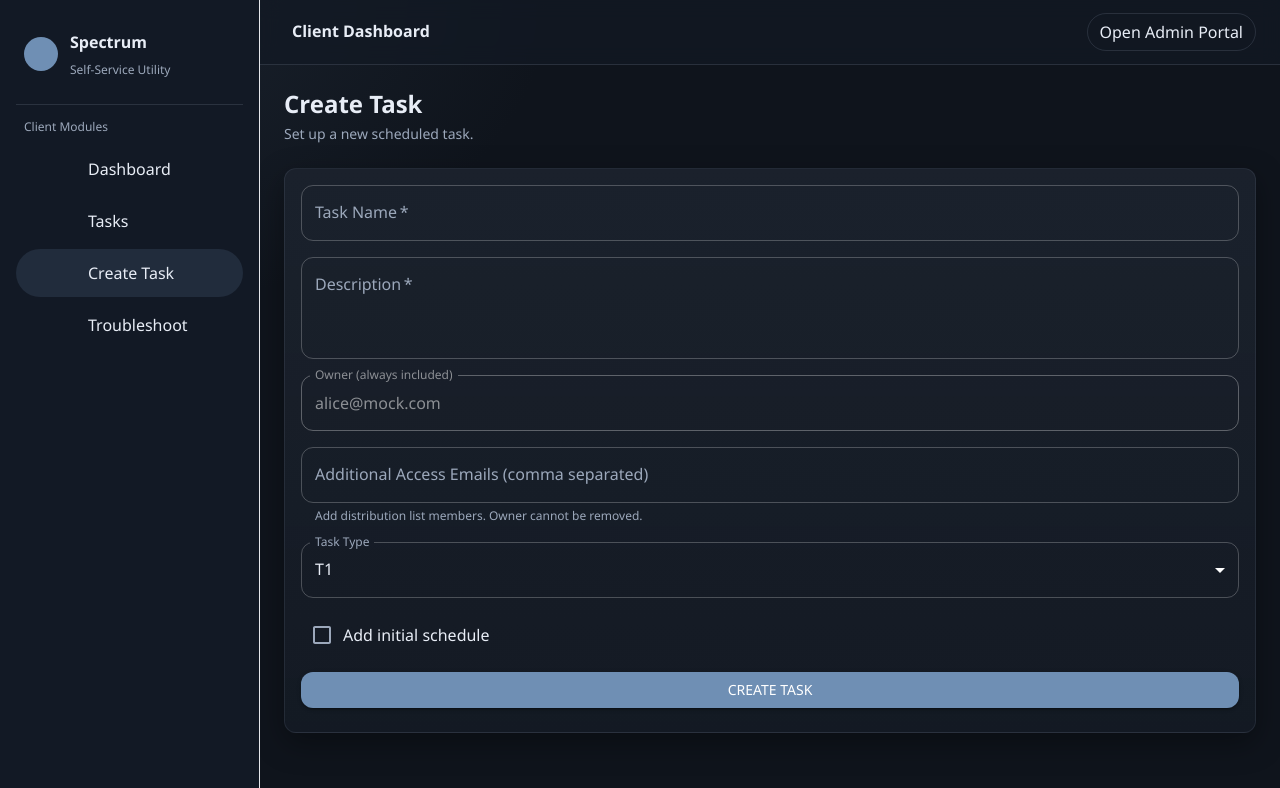
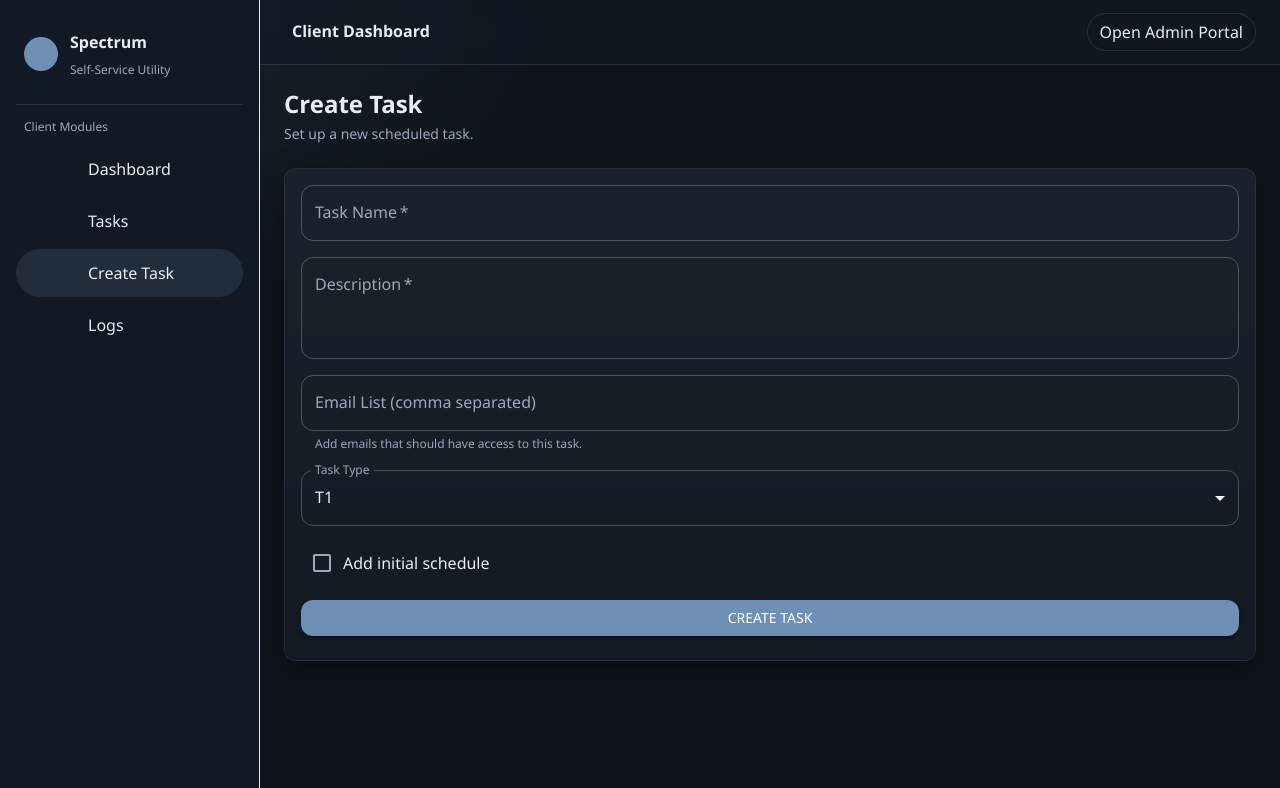
Before and after one commit to kirthickeaswar/self-service-frontend, a React (Vite) app: page /client/create-task in a window 1280 px wide. Shown: the top 788 px of the page. Built offline with nearby package versions, Linux system fonts and the light colour scheme; some icons are missing.

Commit message:
without rbac

```diff
--- a/src/app/router.tsx
+++ b/src/app/router.tsx
@@ -66,6 +66,7 @@ export const router = createBrowserRouter([
       { path: 'tasks', element: <ClientTasksPage /> },
       { path: 'tasks/:taskId', element: <ClientTaskDetailsPage /> },
       { path: 'create-task', element: <ClientCreateTaskPage /> },
+      { path: 'logs', element: <ClientTroubleshootPage /> },
       { path: 'troubleshoot', element: <ClientTroubleshootPage /> },
     ],
   },
--- a/src/components/layout/AppShell.tsx
+++ b/src/components/layout/AppShell.tsx
@@ -1,10 +1,9 @@
 import MenuIcon from '@mui/icons-material/Menu';
 import TimelineIcon from '@mui/icons-material/Timeline';
-import TroubleshootIcon from '@mui/icons-material/Troubleshoot';
+import DescriptionIcon from '@mui/icons-material/Description';
 import AddTaskIcon from '@mui/icons-material/AddTask';
 import DashboardIcon from '@mui/icons-material/Dashboard';
 import AssignmentIcon from '@mui/icons-material/Assignment';
-import DescriptionIcon from '@mui/icons-material/Description';
 import CategoryIcon from '@mui/icons-material/Category';
 import {
   AppBar,
@@ -37,7 +36,7 @@ const clientLinks: MenuLink[] = [
   { label: 'Dashboard', path: '/client/dashboard', icon: <DashboardIcon fontSize="small" /> },
   { label: 'Tasks', path: '/client/tasks', icon: <AssignmentIcon fontSize="small" /> },
   { label: 'Create Task', path: '/client/create-task', icon: <AddTaskIcon fontSize="small" /> },
-  { label: 'Troubleshoot', path: '/client/troubleshoot', icon: <TroubleshootIcon fontSize="small" /> },
+  { label: 'Logs', path: '/client/logs', icon: <DescriptionIcon fontSize="small" /> },
 ];
 
 const adminLinks: MenuLink[] = [
--- a/src/features/tasks/components/TaskForm.tsx
+++ b/src/features/tasks/components/TaskForm.tsx
@@ -1,7 +1,7 @@
 import { Alert, Button, Card, CardContent, Checkbox, FormControlLabel, MenuItem, Stack, TextField } from '@mui/material';
 import { useEffect, useState } from 'react';
 import { CreateScheduleInput, CreateTaskInput, TaskType } from '@/types/domain';
-import { ensureOwnerInAccess, parseAccessEmails } from '@/features/tasks/utils/access';
+import { parseAccessEmails } from '@/features/tasks/utils/access';
 import { useTaskTypes } from '@/features/tasks/hooks/useTaskTypes';
 import { ScheduleForm } from './ScheduleForm';
 
@@ -23,7 +23,7 @@ export const TaskForm = ({ owner, submitting, onSubmit }: TaskFormProps) => {
   const { taskTypes } = useTaskTypes();
   const [name, setName] = useState('');
   const [description, setDescription] = useState('');
-  const [additionalAccessEmails, setAdditionalAccessEmails] = useState('');
+  const [emailList, setEmailList] = useState('');
   const [type, setType] = useState<TaskType>('');
   const [includeSchedule, setIncludeSchedule] = useState(false);
   const [schedule, setSchedule] = useState<CreateScheduleInput>(defaultSchedule);
@@ -46,7 +46,7 @@ export const TaskForm = ({ owner, submitting, onSubmit }: TaskFormProps) => {
       await onSubmit({
         name: name.trim(),
         description: description.trim(),
-        accessEmails: ensureOwnerInAccess(owner, parseAccessEmails(additionalAccessEmails)),
+        accessEmails: parseAccessEmails(emailList),
         type,
         owner,
         schedule: includeSchedule ? schedule : undefined,
@@ -54,7 +54,7 @@ export const TaskForm = ({ owner, submitting, onSubmit }: TaskFormProps) => {
 
       setName('');
       setDescription('');
-      setAdditionalAccessEmails('');
+      setEmailList('');
       setType(taskTypes[0] ?? '');
       setIncludeSchedule(false);
       setSchedule(defaultSchedule);
@@ -78,15 +78,10 @@ export const TaskForm = ({ owner, submitting, onSubmit }: TaskFormProps) => {
             minRows={3}
           />
           <TextField
-            label="Owner (always included)"
-            value={owner}
-            disabled
-          />
-          <TextField
-            label="Additional Access Emails (comma separated)"
-            value={additionalAccessEmails}
-            onChange={(event) => setAdditionalAccessEmails(event.target.value)}
-            helperText="Add distribution list members. Owner cannot be removed."
+            label="Email List (comma separated)"
+            value={emailList}
+            onChange={(event) => setEmailList(event.target.value)}
+            helperText="Add emails that should have access to this task."
           />
           <TextField select label="Task Type" value={type} onChange={(event) => setType(event.target.value as TaskType)}>
             {taskTypes.map((taskType) => (
--- a/src/mocks/server.ts
+++ b/src/mocks/server.ts
@@ -11,7 +11,6 @@ import {
   UpdateScheduleInput,
   UpdateTaskInput,
 } from '@/types/domain';
-import { ensureOwnerInAccess } from '@/features/tasks/utils/access';
 import { calculateNextRunAt } from '@/features/tasks/utils/schedule';
 import { mockDb } from './db';
 
@@ -182,7 +181,7 @@ export const apiServer = {
         id: taskId,
         name: input.name,
         description: input.description,
-        accessEmails: ensureOwnerInAccess(input.owner, input.accessEmails),
+        accessEmails: [...new Set(input.accessEmails.map((email) => email.trim().toLowerCase()).filter(Boolean))],
         type: input.type,
         owner: input.owner,
         status: schedules.length > 0 ? 'ACTIVE' : 'NOT_SCHEDULED',
@@ -219,7 +218,7 @@ export const apiServer = {
 
       task.name = input.name;
       task.description = input.description;
-      task.accessEmails = ensureOwnerInAccess(task.owner, input.accessEmails);
+      task.accessEmails = [...new Set(input.accessEmails.map((email) => email.trim().toLowerCase()).filter(Boolean))];
       task.type = input.type;
       task.updatedAt = new Date().toISOString();
 
--- a/src/pages/admin/AdminTasksPage.tsx
+++ b/src/pages/admin/AdminTasksPage.tsx
@@ -204,6 +204,7 @@ export const AdminTasksPage = () => {
           previousRunsByTask={previousRunsByTask}
           nextRunsByTask={nextRunsByTask}
           onView={(task) => navigate(`/admin/tasks/${task.id}`)}
+          onViewHistory={(task) => navigate(`/admin/logs?taskId=${task.id}`)}
           onTogglePause={(task) => void toggleStatus(task)}
           onDelete={(task) => setSelectedToDelete(task)}
         />
--- a/src/pages/client/ClientDashboardPage.tsx
+++ b/src/pages/client/ClientDashboardPage.tsx
@@ -1,5 +1,5 @@
 import AddCircleOutlineIcon from '@mui/icons-material/AddCircleOutline';
-import BugReportIcon from '@mui/icons-material/BugReport';
+import DescriptionIcon from '@mui/icons-material/Description';
 import { Alert, Button, Card, CardContent, List, ListItem, ListItemText, Skeleton, Stack, Typography } from '@mui/material';
 import Grid from '@mui/material/Grid';
 import { useEffect, useMemo, useState } from 'react';
@@ -96,8 +96,8 @@ export const ClientDashboardPage = () => {
             <Button startIcon={<AddCircleOutlineIcon />} variant="contained" onClick={() => navigate('/client/create-task')}>
               Create Task
             </Button>
-            <Button startIcon={<BugReportIcon />} variant="outlined" onClick={() => navigate('/client/troubleshoot')}>
-              Troubleshoot
+            <Button startIcon={<DescriptionIcon />} variant="outlined" onClick={() => navigate('/client/logs')}>
+              Logs
             </Button>
           </Stack>
         </CardContent>
--- a/src/pages/client/ClientTaskDetailsPage.tsx
+++ b/src/pages/client/ClientTaskDetailsPage.tsx
@@ -36,7 +36,7 @@ import { useSnackbar } from '@/app/SnackbarContext';
 import { tasksApi } from '@/features/tasks/api/tasksApi';
 import { ScheduleForm } from '@/features/tasks/components/ScheduleForm';
 import { useTaskTypes } from '@/features/tasks/hooks/useTaskTypes';
-import { ensureOwnerInAccess, parseAccessEmails, stringifyAccessEmails } from '@/features/tasks/utils/access';
+import { parseAccessEmails, stringifyAccessEmails } from '@/features/tasks/utils/access';
 import { formatRecurringRule, formatTimeDisplay } from '@/features/tasks/utils/schedule';
 import { CreateScheduleInput, Schedule, Task, TaskType } from '@/types/domain';
 
@@ -145,7 +145,7 @@ export const ClientTaskDetailsPage = () => {
   const saveTaskEdit = async () => {
     if (Number.isNaN(taskIdNumber)) return;
     try {
-      const accessEmails = ensureOwnerInAccess(task?.owner ?? '', parseAccessEmails(taskAdditionalAccessEmails));
+      const accessEmails = parseAccessEmails(taskAdditionalAccessEmails);
       await tasksApi.update(taskIdNumber, {
         name: taskName.trim(),
         description: taskDescription.trim(),
@@ -248,13 +248,13 @@ export const ClientTaskDetailsPage = () => {
             </Grid>
             <Grid size={{ xs: 12, md: 2 }}>
               <Typography variant="body2" color="text.secondary">
-                Owner
+                Created By
               </Typography>
               <Typography variant="subtitle2">{task.owner}</Typography>
             </Grid>
             <Grid size={{ xs: 12 }}>
               <Typography variant="body2" color="text.secondary">
-                Access Emails
+                Email List
               </Typography>
               <Typography variant="subtitle2">{task.accessEmails.join(', ')}</Typography>
             </Grid>
@@ -374,15 +374,10 @@ export const ClientTaskDetailsPage = () => {
               minRows={3}
             />
             <TextField
-              label="Owner (always included)"
-              value={task.owner}
-              disabled
-            />
-            <TextField
-              label="Additional Access Emails (comma separated)"
+              label="Email List (comma separated)"
               value={taskAdditionalAccessEmails}
               onChange={(event) => setTaskAdditionalAccessEmails(event.target.value)}
-              helperText="Add distribution list members. Owner cannot be removed."
+              helperText="Add emails that should have access to this task."
             />
             <TextField select label="Task Type" value={taskType} onChange={(event) => setTaskType(event.target.value as TaskType)}>
               {[...new Set([...taskTypes, taskType])].map((typeOption) => (
--- a/src/pages/client/ClientTasksPage.tsx
+++ b/src/pages/client/ClientTasksPage.tsx
@@ -183,6 +183,7 @@ export const ClientTasksPage = () => {
           previousRunsByTask={previousRunsByTask}
           nextRunsByTask={nextRunsByTask}
           onView={(task) => navigate(`/client/tasks/${task.id}`)}
+          onViewHistory={(task) => navigate(`/client/logs?taskId=${task.id}`)}
           onTogglePause={(task) => void toggleTaskStatus(task)}
           onDelete={(task) => setSelectedToDelete(task)}
         />
--- a/src/pages/client/ClientTroubleshootPage.tsx
+++ b/src/pages/client/ClientTroubleshootPage.tsx
@@ -19,10 +19,12 @@ import { logsApi } from '@/features/logs/api/logsApi';
 import { LogsTable } from '@/features/logs/components/LogsTable';
 import { tasksApi } from '@/features/tasks/api/tasksApi';
 import { LogEntry, LogLevel, Task } from '@/types/domain';
+import { useSearchParams } from 'react-router-dom';
 
 const clientOwner = 'alice@mock.com';
 
 export const ClientTroubleshootPage = () => {
+  const [searchParams] = useSearchParams();
   const { showToast } = useSnackbar();
   const [tasks, setTasks] = useState<Task[]>([]);
   const [selectedTaskId, setSelectedTaskId] = useState<number | ''>('');
@@ -44,6 +46,13 @@ export const ClientTroubleshootPage = () => {
       try {
         const items = await tasksApi.list({ owner: clientOwner });
         setTasks(items);
+        const presetTaskId = searchParams.get('taskId');
+        if (presetTaskId) {
+          const parsed = Number(presetTaskId);
+          if (!Number.isNaN(parsed)) {
+            setSelectedTaskId(parsed);
+          }
+        }
       } catch (err) {
         setError(err instanceof Error ? err.message : 'Unable to load tasks');
       } finally {
@@ -52,7 +61,7 @@ export const ClientTroubleshootPage = () => {
     };
 
     void init();
-  }, []);
+  }, [searchParams]);
 
   const fetchLogs = async () => {
     setLoading(true);
@@ -76,9 +85,15 @@ export const ClientTroubleshootPage = () => {
     }
   };
 
+  useEffect(() => {
+    if (!initLoading && selectedTaskId !== '') {
+      void fetchLogs();
+    }
+  }, [initLoading, selectedTaskId]);
+
   return (
     <Stack spacing={3}>
-      <PageHeader title="Troubleshoot" subtitle="Fetch and inspect task/schedule logs." />
+      <PageHeader title="Logs" subtitle="Fetch and inspect task/schedule logs." />
 
       {error ? <Alert severity="error">{error}</Alert> : null}
 
```
Also changed, not shown: src/features/tasks/components/TasksTable.tsx (+13 -0 lines), src/mocks/seed.ts (+5 -5 lines), src/pages/admin/AdminLogsPage.tsx (+18 -2 lines).
